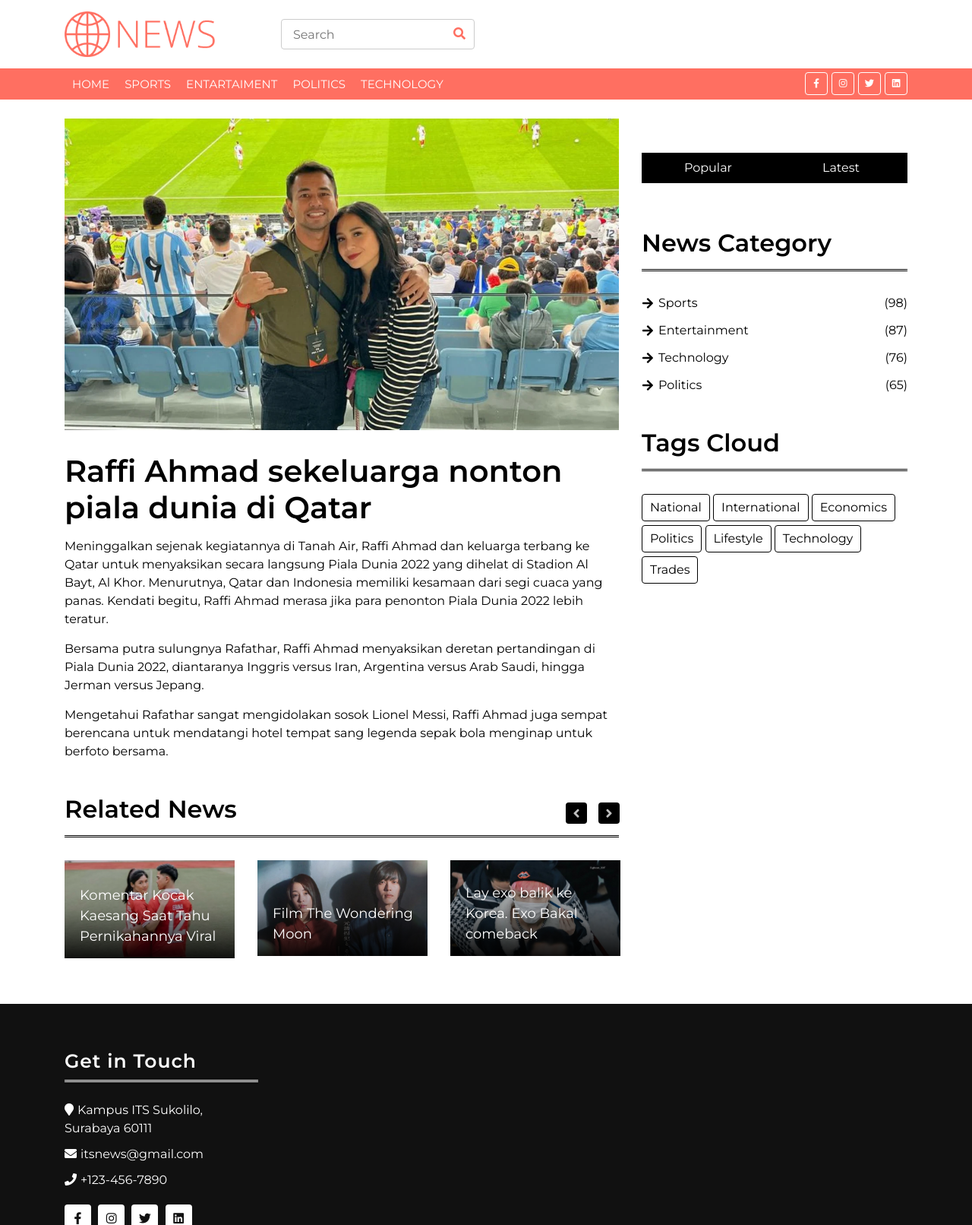
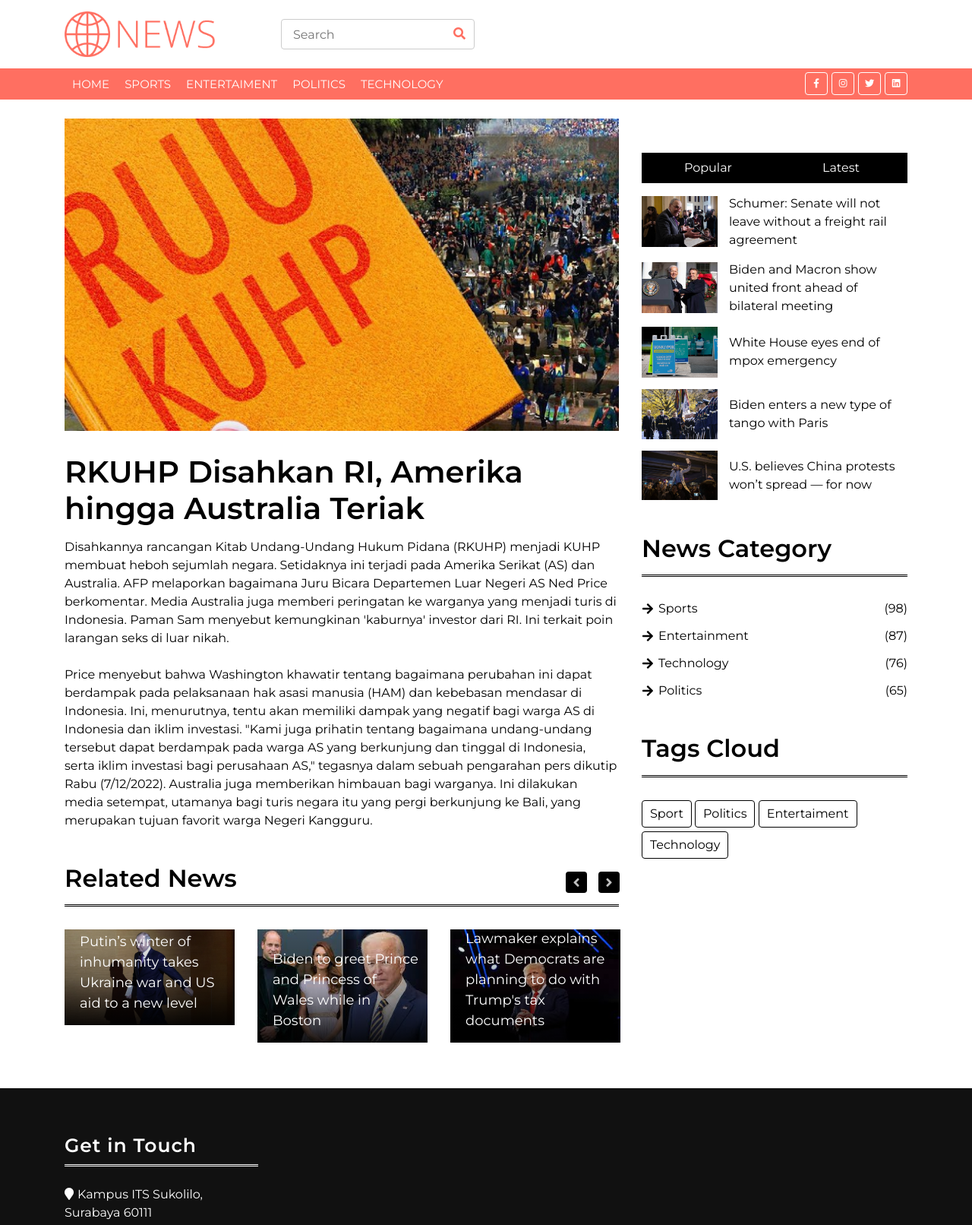
Before and after one commit to teukuauli/FINAL-PROJECT-PWEB, a PHP site: page /rkuhp.php in a window 1280 px wide. Shown: the part 78-1690 px from the top of the page at 76% size. Run offline with PHP 8.4, Linux system fonts and the light colour scheme; some libraries are stand-ins or nearby versions.

Commit message:
correcting typos

```diff
--- a/Entartaiment.php
+++ b/Entertaiment.php
@@ -82,7 +82,7 @@
                         <div class="navbar-nav mr-auto">
                             <a href="index.php" class="nav-item nav-link">Home</a>
                             <a href="sport.php" class="nav-item nav-link">Sports</a>
-                            <a href="Entartaiment.php" class="nav-item nav-link">Entartaiment</a>
+                            <a href="Entertaiment.php" class="nav-item nav-link">Entertaiment</a>
                             <a href="Politics.php" class="nav-item nav-link">Politics</a>
                             <a href="Technology.php" class="nav-item nav-link">Technology</a>
                         </div>
--- a/Politics.php
+++ b/Politics.php
@@ -82,7 +82,7 @@
                         <div class="navbar-nav mr-auto">
                             <a href="index.php" class="nav-item nav-link">Home</a>
                             <a href="sport.php" class="nav-item nav-link">Sports</a>
-                            <a href="Entartaiment.php" class="nav-item nav-link">Entartaiment</a>
+                            <a href="Entertaiment.php" class="nav-item nav-link">Entertaiment</a>
                             <a href="Politics.php" class="nav-item nav-link">Politics</a>
                             <a href="Technology.php" class="nav-item nav-link">Technology</a>
                         </div>
--- a/Technology.php
+++ b/Technology.php
@@ -82,7 +82,7 @@
                         <div class="navbar-nav mr-auto">
                             <a href="index.php" class="nav-item nav-link">Home</a>
                             <a href="sport.php" class="nav-item nav-link">Sports</a>
-                            <a href="Entartaiment.php" class="nav-item nav-link">Entartaiment</a>
+                            <a href="Entertaiment.php" class="nav-item nav-link">Entertaiment</a>
                             <a href="Politics.php" class="nav-item nav-link">Politics</a>
                             <a href="Technology.php" class="nav-item nav-link">Technology</a>
                         </div>
--- a/filmmoon.php
+++ b/filmmoon.php
@@ -82,7 +82,7 @@
                         <div class="navbar-nav mr-auto">
                             <a href="index.php" class="nav-item nav-link">Home</a>
                             <a href="sport.php" class="nav-item nav-link">Sports</a>
-                            <a href="Entartaiment.php" class="nav-item nav-link">Entartaiment</a>
+                            <a href="Entertaiment.php" class="nav-item nav-link">Entertaiment</a>
                             <a href="Politics.php" class="nav-item nav-link">Politics</a>
                             <a href="Technology.php" class="nav-item nav-link">Technology</a>
                         </div>
--- a/index.php
+++ b/index.php
@@ -84,7 +84,7 @@
                         <div class="navbar-nav mr-auto">
                             <a href="index.php" class="nav-item nav-link">Home</a>
                             <a href="sport.php" class="nav-item nav-link">Sports</a>
-                            <a href="Entartaiment.php" class="nav-item nav-link">Entartaiment</a>
+                            <a href="Entertaiment.php" class="nav-item nav-link">Entertaiment</a>
                             <a href="Politics.php" class="nav-item nav-link">Politics</a>
                             <a href="Technology.php" class="nav-item nav-link">Technology</a>
                         </div>
@@ -240,7 +240,7 @@
             <div class="container">
                 <div class="row">
                     <div class="col-md-6">
-                        <h2><a href="Entartaiment.php" class="nav-item nav-link">Entartaiment</a></h2>
+                        <h2><a href="Entertaiment.php" class="nav-item nav-link">Entertaiment</a></h2>
                         <div class="row cn-slider">
                             <div class="col-md-6">
                                 <div class="cn-img">
--- a/layexo.php
+++ b/layexo.php
@@ -82,7 +82,7 @@
                         <div class="navbar-nav mr-auto">
                             <a href="index.php" class="nav-item nav-link">Home</a>
                             <a href="sport.php" class="nav-item nav-link">Sports</a>
-                            <a href="Entartaiment.php" class="nav-item nav-link">Entartaiment</a>
+                            <a href="Entertaiment.php" class="nav-item nav-link">Entertaiment</a>
                             <a href="Politics.php" class="nav-item nav-link">Politics</a>
                             <a href="Technology.php" class="nav-item nav-link">Technology</a>
                         </div>
--- a/raffi.php
+++ b/raffi.php
@@ -82,7 +82,7 @@
                         <div class="navbar-nav mr-auto">
                             <a href="index.php" class="nav-item nav-link">Home</a>
                             <a href="sport.php" class="nav-item nav-link">Sports</a>
-                            <a href="Entartaiment.php" class="nav-item nav-link">Entartaiment</a>
+                            <a href="Entertaiment.php" class="nav-item nav-link">Entertaiment</a>
                             <a href="Politics.php" class="nav-item nav-link">Politics</a>
                             <a href="Technology.php" class="nav-item nav-link">Technology</a>
                         </div>
--- a/rkuhp.php
+++ b/rkuhp.php
@@ -82,7 +82,7 @@
                         <div class="navbar-nav mr-auto">
                             <a href="index.php" class="nav-item nav-link">Home</a>
                             <a href="sport.php" class="nav-item nav-link">Sports</a>
-                            <a href="Entartaiment.php" class="nav-item nav-link">Entartaiment</a>
+                            <a href="Entertaiment.php" class="nav-item nav-link">Entertaiment</a>
                             <a href="Politics.php" class="nav-item nav-link">Politics</a>
                             <a href="Technology.php" class="nav-item nav-link">Technology</a>
                         </div>
@@ -107,18 +107,23 @@
                     <div class="col-lg-8">
                         <div class="sn-container">
                             <div class="sn-img">
-                                <img src="img/raffi ahmad.webp"/>
+                                <img src="img/rkuhp.jpeg"/>
                             </div>
                             <div class="sn-content">
-                                <h1 class="sn-title">Raffi Ahmad sekeluarga nonton piala dunia di Qatar</h1>
+                                <h1 class="sn-title">RKUHP Disahkan RI, Amerika hingga Australia Teriak</h1>
+
                                 <p>
-                                    Meninggalkan sejenak kegiatannya di Tanah Air, Raffi Ahmad dan keluarga terbang ke Qatar untuk menyaksikan secara langsung Piala Dunia 2022 yang dihelat di Stadion Al Bayt, Al Khor. Menurutnya, Qatar dan Indonesia memiliki kesamaan dari segi cuaca yang panas. Kendati begitu, Raffi Ahmad merasa jika para penonton Piala Dunia 2022 lebih teratur.
-                                </p>
-                                <p>
-                                    Bersama putra sulungnya Rafathar, Raffi Ahmad menyaksikan deretan pertandingan di Piala Dunia 2022, diantaranya Inggris versus Iran, Argentina versus Arab Saudi, hingga Jerman versus Jepang.
-                                </p>
-                                <p>
-                                    Mengetahui Rafathar sangat mengidolakan sosok Lionel Messi, Raffi Ahmad juga sempat berencana untuk mendatangi hotel tempat sang legenda sepak bola menginap untuk berfoto bersama.
+                                Disahkannya rancangan Kitab Undang-Undang Hukum Pidana (RKUHP) menjadi KUHP membuat heboh sejumlah negara. Setidaknya ini terjadi pada Amerika Serikat (AS) dan Australia.
+                                    AFP melaporkan bagaimana Juru Bicara Departemen Luar Negeri AS Ned Price berkomentar. Media Australia juga memberi peringatan ke warganya yang menjadi turis di Indonesia.
+
+                                    Paman Sam menyebut kemungkinan 'kaburnya' investor dari RI. Ini terkait poin larangan seks di luar nikah.
+                                    <br>
+                                    </br>
+                                    Price menyebut bahwa Washington khawatir tentang bagaimana perubahan ini dapat berdampak pada pelaksanaan hak asasi manusia (HAM) dan kebebasan mendasar di Indonesia. Ini, menurutnya, tentu akan memiliki dampak yang negatif bagi warga AS di Indonesia dan iklim investasi.
+
+                                    "Kami juga prihatin tentang bagaimana undang-undang tersebut dapat berdampak pada warga AS yang berkunjung dan tinggal di Indonesia, serta iklim investasi bagi perusahaan AS," tegasnya dalam sebuah pengarahan pers dikutip Rabu (7/12/2022).
+
+                                    Australia juga memberikan himbauan bagi warganya. Ini dilakukan media setempat, utamanya bagi turis negara itu yang pergi berkunjung ke Bali, yang merupakan tujuan favorit warga Negeri Kangguru.
                                 </p>
                             </div>
                         </div>
@@ -127,31 +132,33 @@
                             <div class="row sn-slider">
                                 <div class="col-md-4">
                                     <div class="sn-img">
-                                        <img src="img/news-825x825.jpg" />
+                                        <img src="img/putink.jpg" />
                                         <div class="sn-title">
-                                            <a href="Entertaiment.php">Komentar Kocak Kaesang Saat Tahu Pernikahannya Viral</a>
+                                            <a href="">Putin’s winter of inhumanity takes Ukraine war and US aid to a new level</a>
                                         </div>
                                     </div>
                                 </div>
                                 <div class="col-md-4">
                                     <div class="sn-img">
-                                        <img src="img/film wondering.jpg" />
+                                        <img src="img/biden meet prince and princess.jpg" />
                                         <div class="sn-title">
-                                            <a href="filmmoon.php">Film The Wondering Moon</a>
+                                            <a href="">Biden to greet Prince and Princess of Wales while in Boston</a>
                                         </div>
                                     </div>
                                 </div>
                                 <div class="col-md-4">
                                     <div class="sn-img">
-                                        <img src="img/lary exo.jpeg" />
+                                        <img src="img/trump.jpg" />
                                         <div class="sn-title">
-                                            <a href="layexo.php">Lay exo balik ke Korea. Exo Bakal comeback</a>
+                                            <a href="">Lawmaker explains what Democrats are planning to do with Trump's tax documents</a>
                                         </div>
                                     </div>
                                 </div>
                                 <div class="col-md-4">
                                     <div class="sn-img">
+                                        <img src="img/cool trump.jpg" />
                                         <div class="sn-title">
+                                            <a href="">Trump’s rough day in court ends with a double defeat</a>
                                         </div>
                                     </div>
                                 </div>
@@ -176,72 +183,87 @@
                                     </ul>
 
                                     <div class="tab-content">
-                                        <div id="popular" class="container tab-pane fade">
+                                    <div id="popular" class="container tab-pane active">
                                             <div class="tn-news">
                                                 <div class="tn-img">
-                                                    <img src="img/stloco.jpg" />
+                                                    <img src="img/senate.jpg" />
                                                 </div>
                                                 <div class="tn-title">
-                                                    <a href="">Tampil Energik, St. Loco Pamer Lagu Baru di Soundrenaline 2022</a>
+                                                    <a href="">Schumer: Senate will not leave without a freight rail agreement</a>
                                                 </div>
                                             </div>
                                             <div class="tn-news">
                                                 <div class="tn-img">
-                                                    <img src="img/kikiamalia.jpg" />
+                                                    <img src="img/biden and macron.jpg" />
                                                 </div>
                                                 <div class="tn-title">
-                                                    <a href="">Kiki Amalia menikah lagi begini respons Iwan Fals</a>
+                                                    <a href="">Biden and Macron show united front ahead of bilateral meeting</a>
                                                 </div>
                                             </div>
                                             <div class="tn-news">
                                                 <div class="tn-img">
-                                                    <img src="img/Mbah_mijan_04.jpg" />
+                                                    <img src="img/monkeypox.jpg" />
                                                 </div>
                                                 <div class="tn-title">
-                                                    <a href="">Apa hubungan Mbah Mijan dengan PM Malaysia Ibrahim
-                                                    </a>
+                                                    <a href="">White House eyes end of mpox emergency</a>
                                                 </div>
                                             </div>
                                             <div class="tn-news">
                                                 <div class="tn-img">
-                                                    <img src="img/billie.jpg" />
+                                                    <img src="img/biden in paris.webp" />
                                                 </div>
                                                 <div class="tn-title">
-                                                    <a href="">Billie Eilish really happy about relationship with Jesse Rutherford</a>
+                                                    <a href="">Biden enters a new type of tango with Paris</a>
+                                                </div>
+                                            </div>
+                                            <div class="tn-news">
+                                                <div class="tn-img">
+                                                    <img src="img/china protest.jpg" />
+                                                </div>
+                                                <div class="tn-title">
+                                                    <a href="">U.S. believes China protests won’t spread — for now</a>
                                                 </div>
                                             </div>
                                         </div>
                                         <div id="latest" class="container tab-pane fade">
                                             <div class="tn-news">
                                                 <div class="tn-img">
-                                                    <img src="img/jeniifer.jpg" />
+                                                    <img src="img/avert arail.webp" />
                                                 </div>
                                                 <div class="tn-title">
-                                                    <a href="">Jennifer Lopez returns to social media to announce This Is Me…Now</a>
+                                                    <a href="">Congress Is Trying to Avert a Rail Strike. Here’s How and Why</a>
                                                 </div>
                                             </div>
                                             <div class="tn-news">
                                                 <div class="tn-img">
-                                                    <img src="img/kim.jpg" />
+                                                    <img src="img/water system in jackson.webp" />
                                                 </div>
                                                 <div class="tn-title">
-                                                    <a href="">Kim Kardashian and Kanye West reach divorce settlement</a>
+                                                    <a href="">Justice Dept. Strikes Deal to Address Struggling Water System in Jackson</a>
                                                 </div>
                                             </div>
                                             <div class="tn-news">
                                                 <div class="tn-img">
-                                                    <img src="img/westlife.jpg" />
+                                                    <img src="img/mccarty investigate.webp" />
                                                 </div>
                                                 <div class="tn-title">
-                                                    <a href="">Westlife singer Mark Feehily pulls out of shows due to pneumonia</a>
+                                                    <a href="">McCarthy Warns Jan. 6 Committee Republicans Will Investigate Its Work</a>
                                                 </div>
                                             </div>
                                             <div class="tn-news">
                                                 <div class="tn-img">
-                                                    <img src="img/dualipa.png" />
+                                                    <img src="img/in georgia pace keep calm.webp" />
                                                 </div>
                                                 <div class="tn-title">
-                                                    <a href="">Pop star Dua Lipa made an Albanian citizen for 'making Albanians famous throughout the world'</a>
+                                                    <a href="">In Georgia, Walker’s Pace in the Finish Worries Republican Allies</a>
+                                                </div>
+                                            </div>
+                                            <div class="tn-news">
+                                                <div class="tn-img">
+                                                    <img src="img/nato grow.webp" />
+                                                </div>
+                                                <div class="tn-title">
+                                                    <a href="">NATO Nations Grow More Receptive to U.S. Pleas to Confront China</a>
                                                 </div>
                                             </div>
                                         </div>
@@ -253,10 +275,10 @@
                                 <h2 class="sw-title">News Category</h2>
                                 <div class="category">
                                     <ul>
-                                        <li><a href="">Sports</a><span>(98)</span></li>
-                                        <li><a href="">Entertainment</a><span>(87)</span></li>
-                                        <li><a href="">Technology</a><span>(76)</span></li>
-                                        <li><a href="">Politics</a><span>(65)</span></li>
+                                        <li><a href="sport.php">Sports</a><span>(98)</span></li>
+                                        <li><a href="Entertaiment.php">Entertainment</a><span>(87)</span></li>
+                                        <li><a href="Technology.php">Technology</a><span>(76)</span></li>
+                                        <li><a href="Politics.php">Politics</a><span>(65)</span></li>
                                     </ul>
                                 </div>
                             </div>
@@ -264,13 +286,12 @@
                             <div class="sidebar-widget">
                                 <h2 class="sw-title">Tags Cloud</h2>
                                 <div class="tags">
-                                    <a href="">National</a>
-                                    <a href="">International</a>
-                                    <a href="">Economics</a>
-                                    <a href="">Politics</a>
-                                    <a href="">Lifestyle</a>
-                                    <a href="">Technology</a>
-                                    <a href="">Trades</a>
+
+                                    <a href="sport.php">Sport</a>
+                                    <a href="Politics.php">Politics</a>
+                                    <a href="Entertaiment.php">Entertaiment</a>
+                                    <a href="Technology.php">Technology</a>
+
                                 </div>
                             </div>
                         </div>
```
Also changed, not shown: sport.php (+2 -12 lines).
